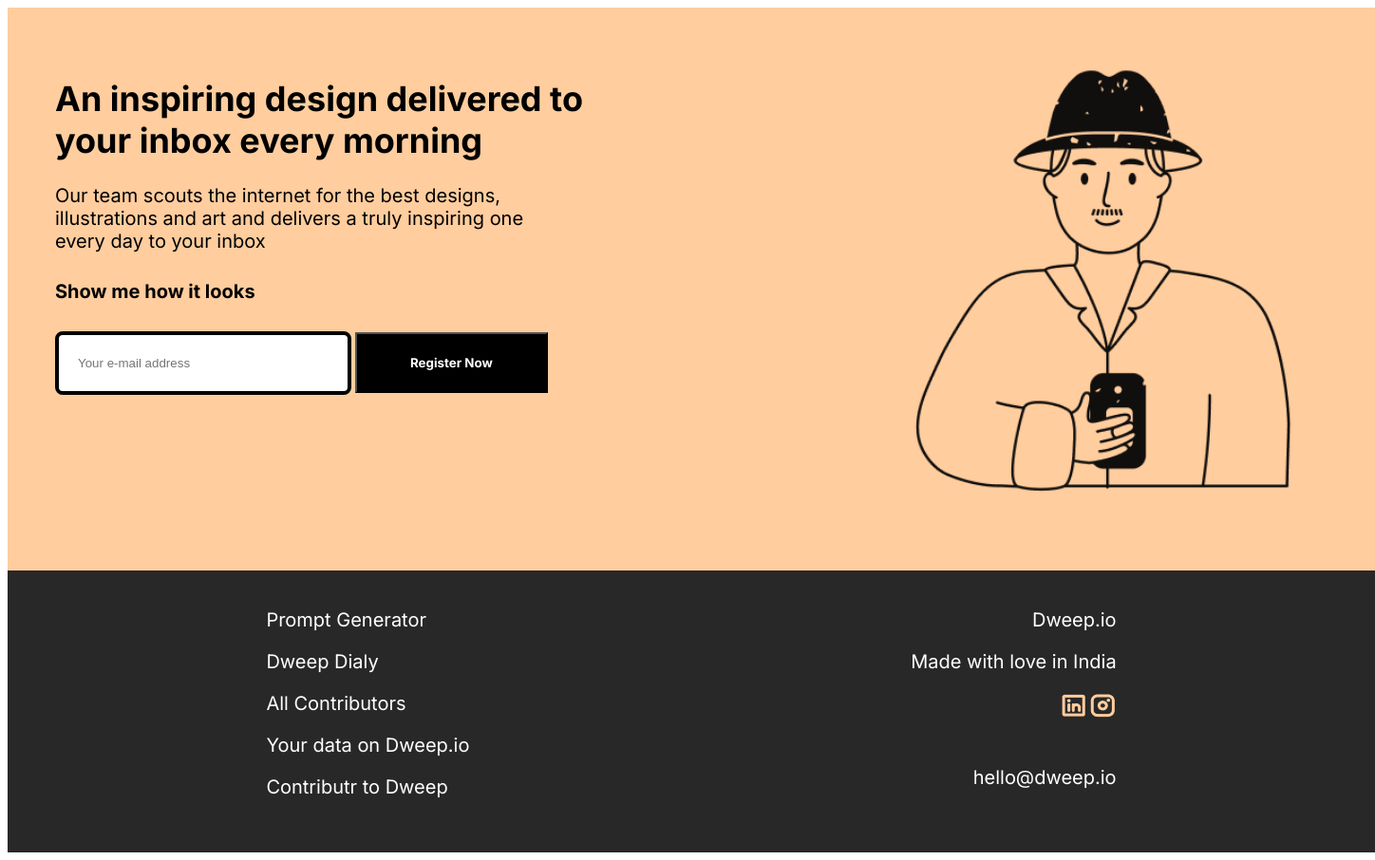
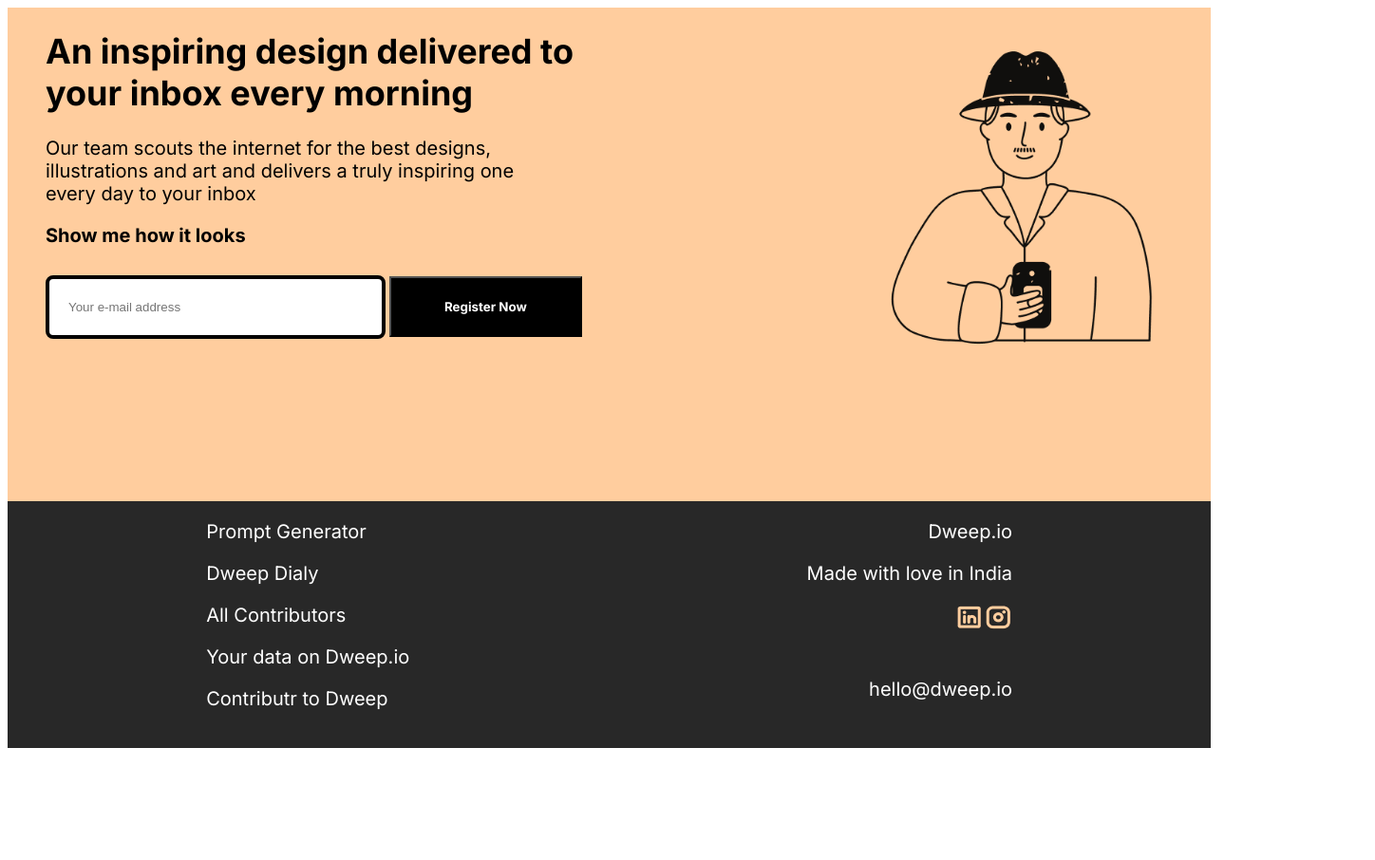
Before and after one commit to Indra211/McP1, a plain HTML site: page index.html in a window 1280 px wide. Shown: the whole page at 95% size, 1448 px wide, since content can reach past the window. After the commit the page ends 800 px from the top, so only its background shows below. Drawn offline with Linux system fonts and the light colour scheme.

Commit message:
changes done

```diff
--- a/style.css
+++ b/style.css
@@ -7,8 +7,8 @@
 
 .container {
     display: grid;
-    height: 890px;
-    width: 1440px;
+    height: 97.5vh;
+    width: 99vw;
     grid-template-columns: 1fr;
     grid-template-rows: 2fr 1fr;
 }
@@ -24,25 +24,24 @@
 
 .text-input {
     width: 50%;
-    padding: 50px;
+    padding: 0px 40px;
 }
 
 .person>img {
-    height: 575px;
-    width: 575px;
-    background-size: contain;
+    height: 400px;
+    width: 400px;
+    /* background-size: contain; */
 }
 .text-input>h1 {
     font-family: var(--font);
     font-size: 36px;
-    padding: 0px 80px 0px 0px;
+    padding: 0px 60px 0px 0px;
 
 }
 .text-input>p {
     font-family: var(--font);
     font-size: var(--font-size);
-    width: 495px;
-    height: 81px;
+    width: 500px;
 }
 
 .text-input>b {
@@ -53,7 +52,7 @@
     margin-top: 30px;
 }
 .text-input>form>input {
-    width: 264px;
+    width: 310px;
     padding: 22px 20px;
     border-radius: 8px;
     border: 4px solid black;
@@ -71,7 +70,7 @@
 .child2 {
     background: #282828;
     grid-row: 2/3;
-    padding: 20px 40px;
+    padding: 0px 0px;
     display: flex;
     justify-content: space-around;
 }
```
